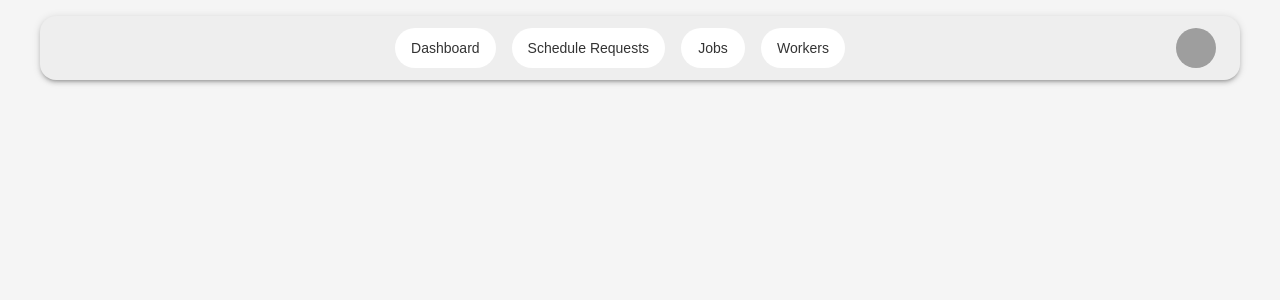
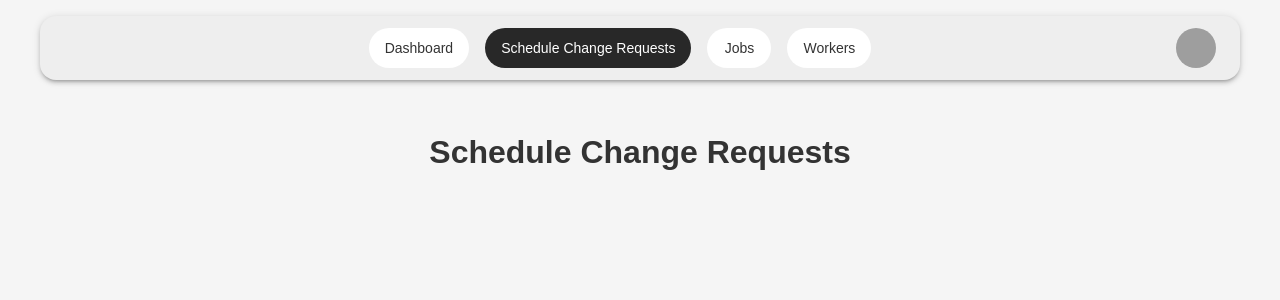
Before and after one commit to Nika1337/ScheduleManagementSystem.Front, a React (Vite) app: page /schedule-change-requests in a window 1280 px wide. Shown: the top 300 px of the page. Built offline with nearby package versions, Linux system fonts and the light colour scheme; grey boxes are pictures that could not be loaded.

Commit message:
renamed schedule request to schedule change requests

```diff
--- a/src/App.jsx
+++ b/src/App.jsx
@@ -3,7 +3,7 @@ import { Container, CssBaseline, ThemeProvider } from "@mui/material";
 import NavBar from "./components/NavBar.jsx";
 import theme from "./hooks/theme.js";
 import Dashboard from "./pages/Dashboard.jsx";
-import ScheduleRequests from "./pages/ScheduleRequests.jsx";
+import ScheduleChangeRequests from "./pages/ScheduleChangeRequests.jsx";
 import Jobs from "./pages/Jobs.jsx";
 import Workers from "./pages/Workers.jsx";
 
@@ -19,7 +19,7 @@ function App() {
                 <Container sx={{ textAlign: "center", marginTop: 4 }}>
                     <Routes>
                         <Route path="/" element={<Dashboard />} />
-                        <Route path="/schedule-requests" element={<ScheduleRequests />} />
+                        <Route path="/schedule-change-requests" element={<ScheduleChangeRequests />} />
                         <Route path="/jobs" element={<Jobs />} />
                         <Route path="/workers" element={<Workers />} />
                     </Routes>
--- a/src/components/NavBar.jsx
+++ b/src/components/NavBar.jsx
@@ -14,7 +14,7 @@ import { useTheme, Paper } from "@mui/material";
 
 const pages = [
     { name: "Dashboard", path: "/" },
-    { name: "Schedule Requests", path: "/schedule-requests" },
+    { name: "Schedule Change Requests", path: "/schedule-change-requests" },
     { name: "Jobs", path: "/jobs" },
     { name: "Workers", path: "/workers" },
 ];
--- /dev/null
+++ b/src/pages/ScheduleChangeRequests.jsx
@@ -0,0 +1,5 @@
+const ScheduleChangeRequests = () => {
+    return <h1>Schedule Change Requests</h1>;
+};
+
+export default ScheduleChangeRequests;
--- a/src/pages/ScheduleRequests.jsx
+++ /dev/null
@@ -1,5 +0,0 @@
-const ScheduleRequests = () => {
-    return <h1>Schedule Requests</h1>;
-};
-
-export default ScheduleRequests;
```
